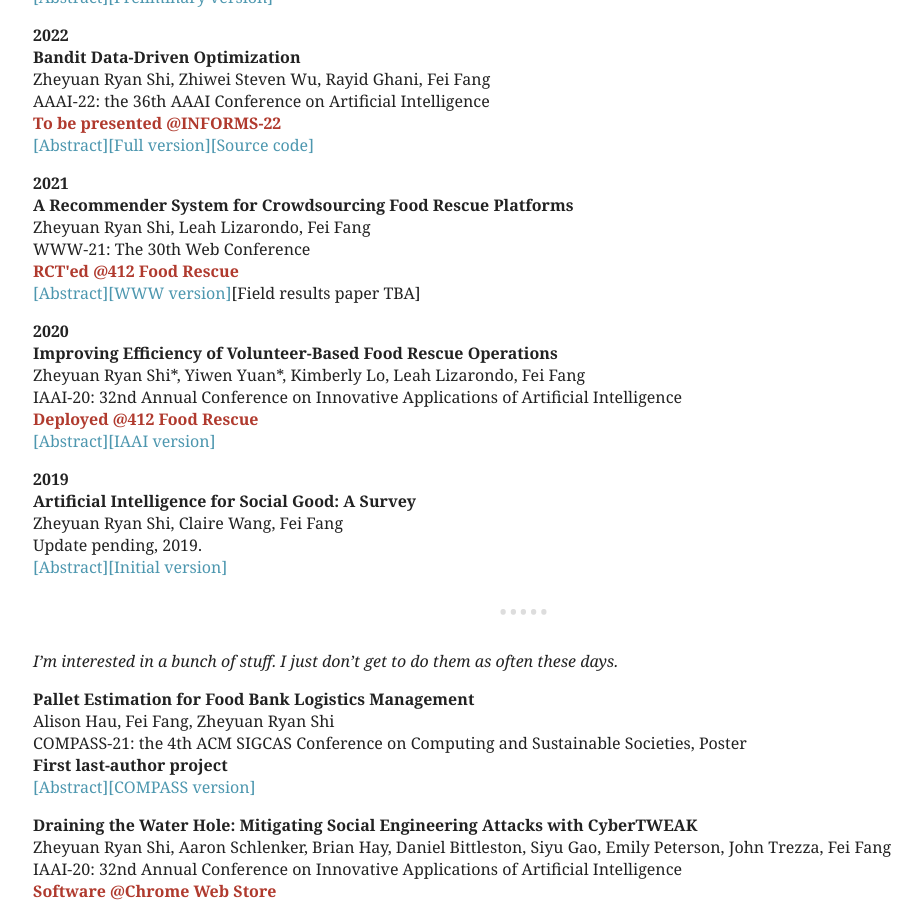
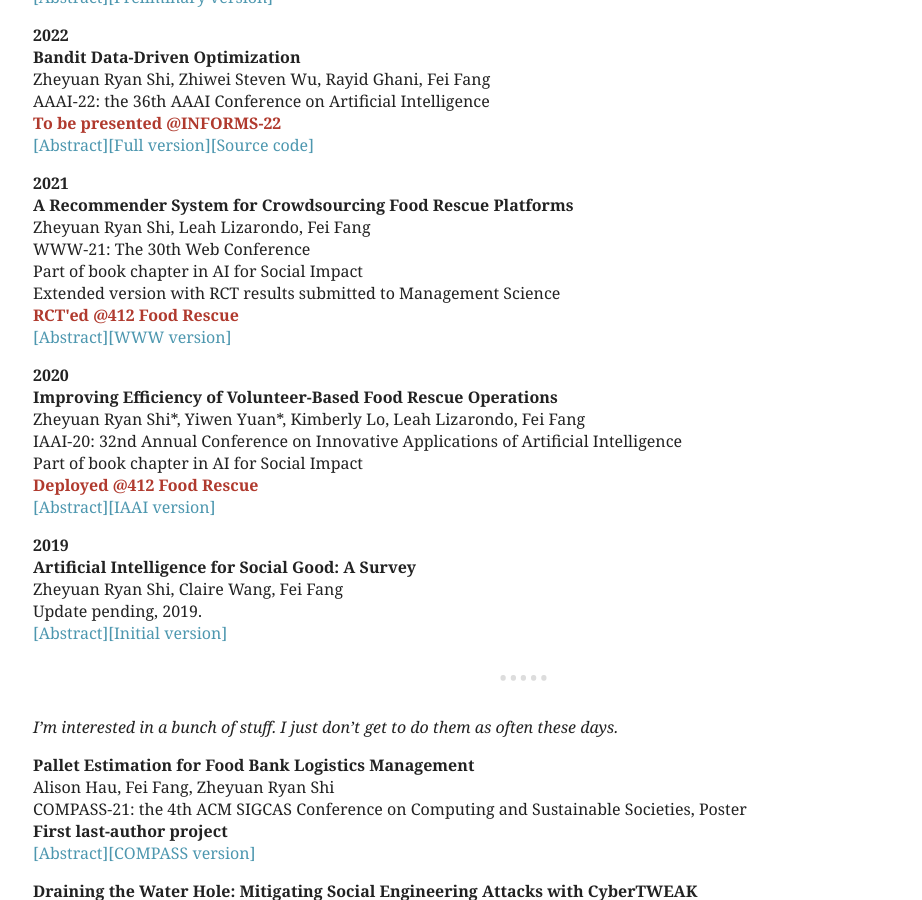
Before and after one commit to ryanzshi/ryanzshi.github.io, a Jekyll site: the page built from index.md, in a window 1280 px wide and 900 px high, scrolled down 527 px. Shown: the whole window, without its empty margins (115-1037 px from the left). Built offline with Jekyll 4.4.1, drawn with Linux system fonts in a browser that asks for light colours.

Commit message:
update management science

```diff
--- a/index.md
+++ b/index.md
@@ -112,9 +112,13 @@ Zheyuan Ryan Shi, Leah Lizarondo, Fei Fang
 <br>
 WWW-21: The 30th Web Conference
 <br>
+Part of book chapter in AI for Social Impact
+<br>
+Extended version with RCT results submitted to Management Science
+<br>
 [<b><font color="#B03A2E">RCT'ed @412 Food Rescue</font></b>](https://412foodrescue.org/)
 <br>
-<a id="abs-frrecsys-button" onclick="absCHF('abs-frrecsys')" style="cursor:pointer;">[Abstract]</a>[[WWW version]](https://dl.acm.org/doi/abs/10.1145/3442381.3449787)[Field results paper TBA]
+<a id="abs-frrecsys-button" onclick="absCHF('abs-frrecsys')" style="cursor:pointer;">[Abstract]</a>[[WWW version]](https://dl.acm.org/doi/abs/10.1145/3442381.3449787)
 <div id="abs-frrecsys" style="display:none;">
 <blockquote>The challenges of food waste and insecurity arise in wealthy and developing nations alike, impacting millions of livelihoods. The ongoing pandemic only exacerbates the problem. A major force to combat food waste and insecurity, food rescue (FR) organizations match food donations to the non-profits that serve low-resource communities. Since they rely on external volunteers to pick up and deliver the food, some FRs use web-based mobile applications to reach the right set of volunteers. In this paper, we propose the first machine learning based model to improve volunteer engagement in the food waste and security domain. We (1) develop a recommender system to send push notifications to the most likely volunteers for each given rescue, (2) leverage a mathematical programming based approach to diversify our recommendations, and (3) propose an online algorithm to dynamically select the volunteers to notify without the knowledge of future rescues. Our recommendation system improves the hit ratio from 44% achieved by the previous method to 73%. A pilot study of our method is scheduled to take place in the near future.</blockquote>
 </div>
@@ -126,6 +130,8 @@ WWW-21: The 30th Web Conference
 Zheyuan Ryan Shi\*, Yiwen Yuan\*, Kimberly Lo, Leah Lizarondo, Fei Fang
 <br>
 IAAI-20: 32nd Annual Conference on Innovative Applications of Artificial Intelligence
+<br>
+Part of book chapter in AI for Social Impact
 <br>
 [<b><font color="#B03A2E">Deployed @412 Food Rescue</font></b>](https://412foodrescue.org/)
 <br>
```
